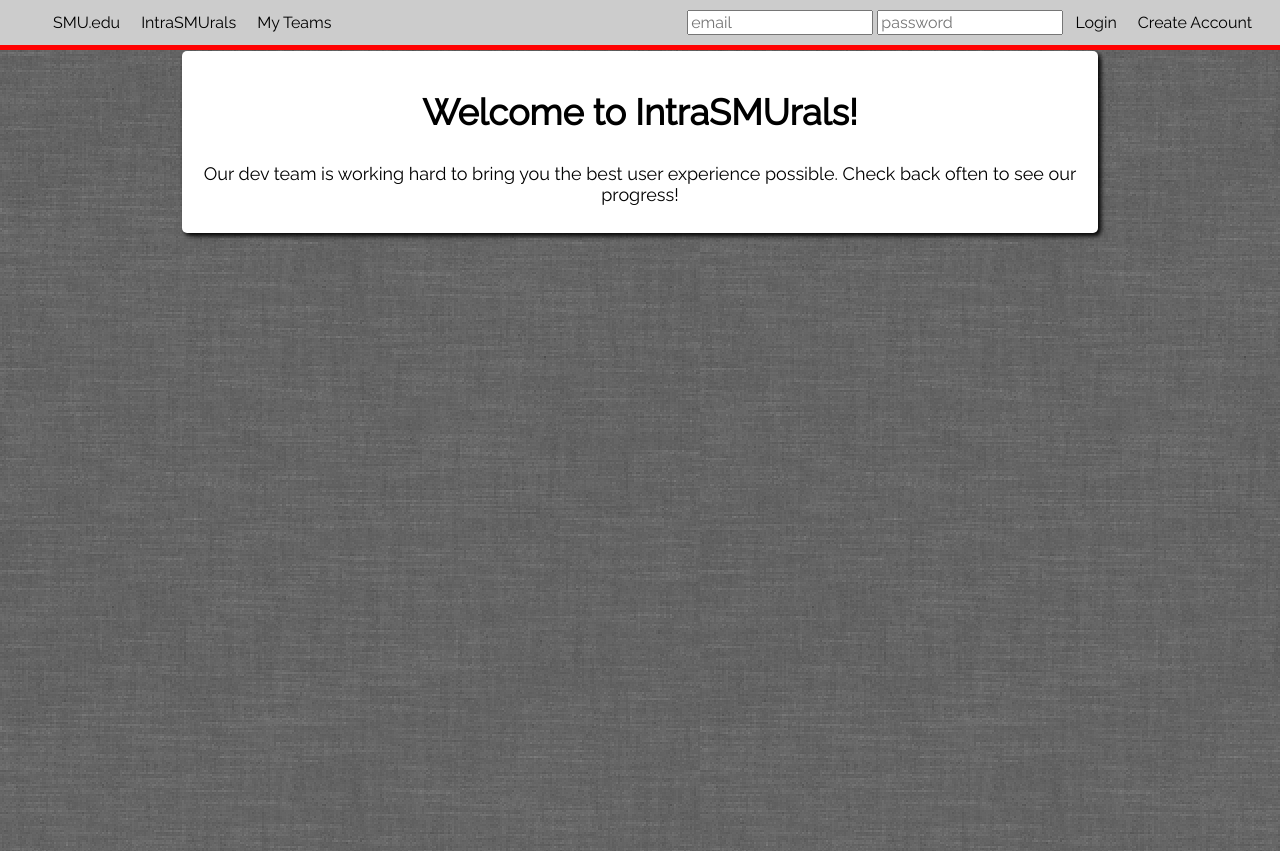
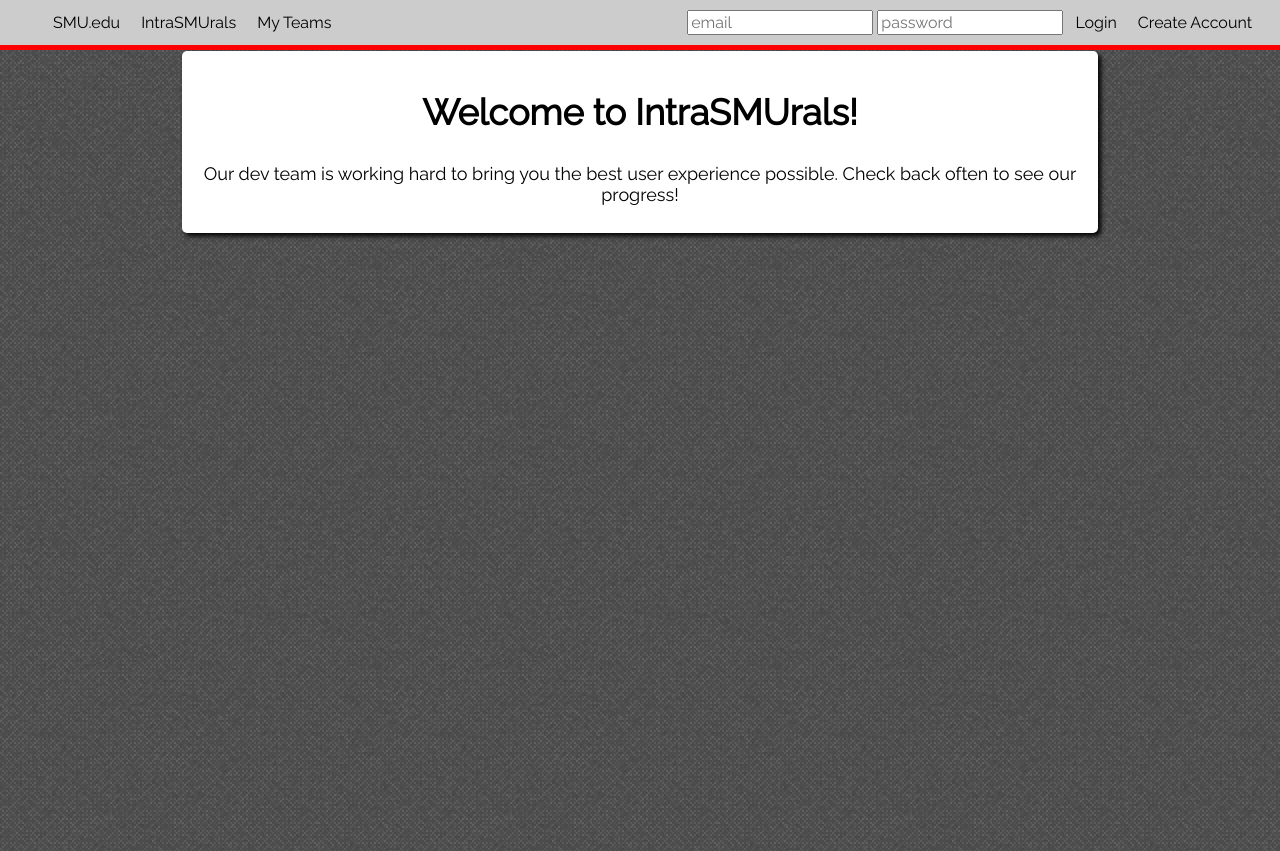
Before and after one commit to TeamChahlie/IntraSMUrals, a PHP site: page / in a window 1280 px wide. Run offline with PHP 8.4, Linux system fonts and the light colour scheme; some libraries are stand-ins or nearby versions.

Commit message:
Changed background image

```diff
--- a/Web/css/main.css
+++ b/Web/css/main.css
@@ -6,7 +6,7 @@ html {
 body {
     margin: 0;
     padding: 0;
-    background-image: url("../img/grey_wash_wall.png");
+    background-image: url("../img/tweed.png");
     height: 100%;
     font-family: 'Raleway', sans-serif;
 }
```
Also changed, not shown: Web/img/tweed.png (added).
